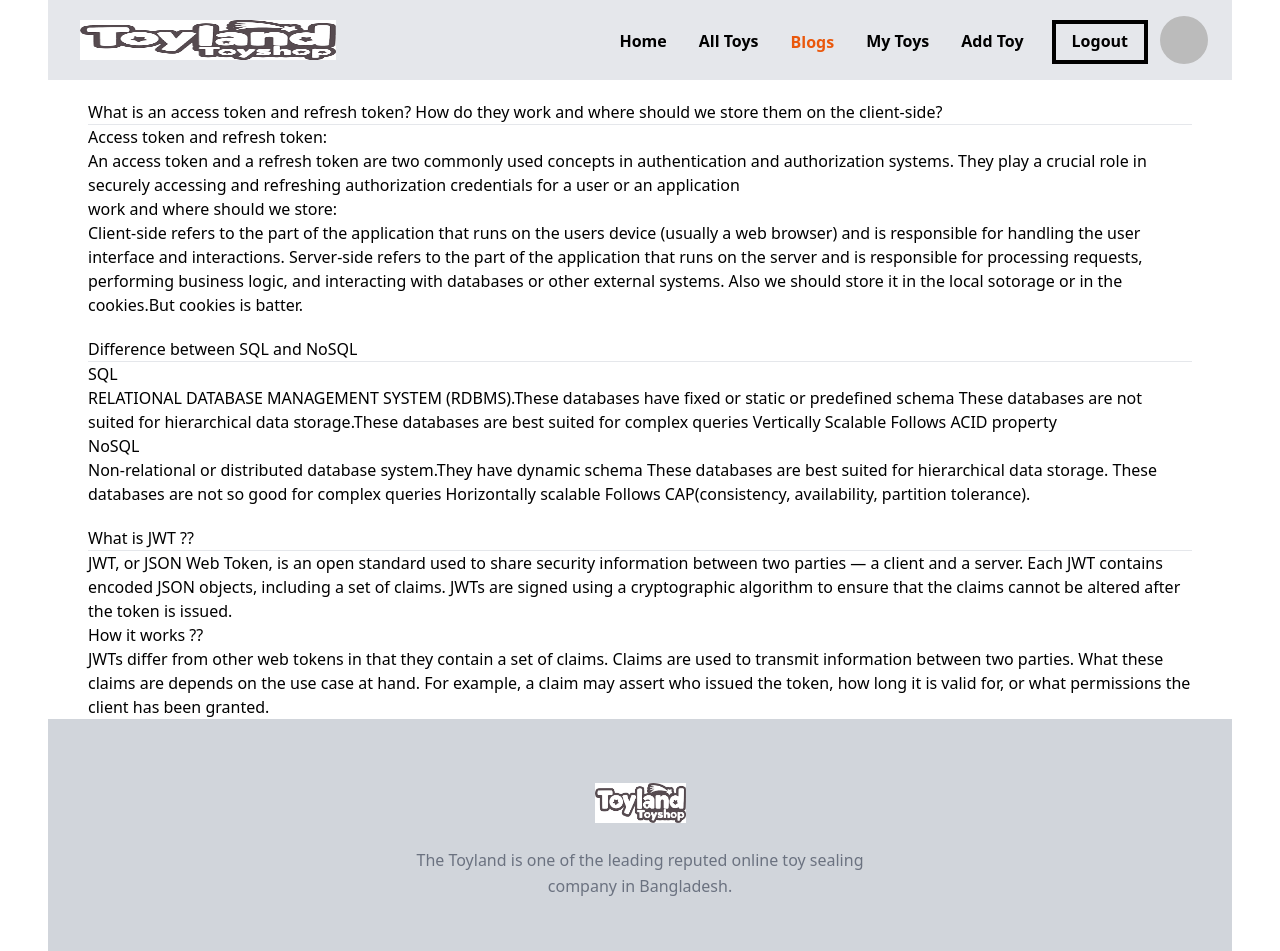
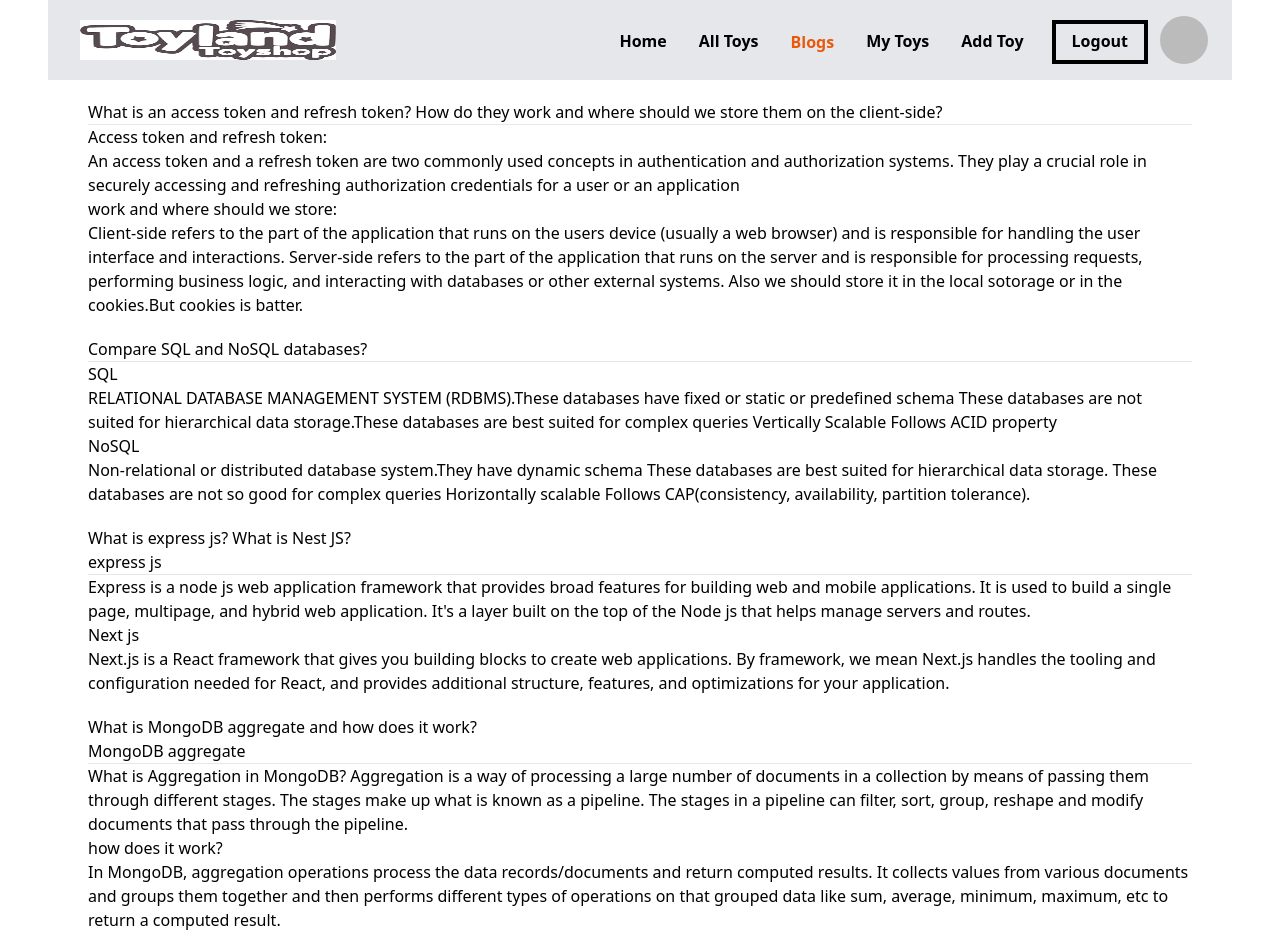
Before and after one commit to Ananthadeb1/toy-marketplace-client-side, a React (Vite) app: page /blogs in a window 1280 px wide. Shown: the top 951 px of the page. Built offline with nearby package versions, Linux system fonts and the light colour scheme; no server answers; sample sign-in values are in the browser's storage.

Commit message:
blog section done

```diff
--- a/src/Components/Blogs/Blogs.jsx
+++ b/src/Components/Blogs/Blogs.jsx
@@ -20,7 +20,7 @@ const Blogs = () => {
                 </div>
             </section>
             <section className='mx-5 px-5 mt-5'>
-                <div><h1>Difference between SQL and NoSQL</h1></div>
+                <div><h1>Compare SQL and NoSQL databases?</h1></div>
                 <hr className='w-75 mx-auto' />
                 <div className='row'>
                     <div className='col-lg-6 col-sm-12'>
@@ -34,11 +34,20 @@ const Blogs = () => {
                 </div>
             </section>
             <section className='mx-5 px-5 mt-5'>
-                <div><h1>What is JWT ??</h1></div>
+                <div><h1>What is express js? What is Nest JS?</h1></div>
+                <h4>express js</h4>
                 <hr className='w-75 mx-auto' />
-                <p>JWT, or JSON Web Token, is an open standard used to share security information between two parties — a client and a server. Each JWT contains encoded JSON objects, including a set of claims. JWTs are signed using a cryptographic algorithm to ensure that the claims cannot be altered after the token is issued.</p>
-                <h4>How it works ?? </h4>
-                <p>JWTs differ from other web tokens in that they contain a set of claims. Claims are used to transmit information between two parties. What these claims are depends on the use case at hand. For example, a claim may assert who issued the token, how long it is valid for, or what permissions the client has been granted.</p>
+                <p>Express is a node js web application framework that provides broad features for building web and mobile applications. It is used to build a single page, multipage, and hybrid web application. It's a layer built on the top of the Node js that helps manage servers and routes.</p>
+                <h4>Next js </h4>
+                <p>Next.js is a React framework that gives you building blocks to create web applications. By framework, we mean Next.js handles the tooling and configuration needed for React, and provides additional structure, features, and optimizations for your application.</p>
+            </section>
+            <section className='mx-5 px-5 mt-5'>
+                <div><h1>What is MongoDB aggregate and how does it work?</h1></div>
+                <h4>MongoDB aggregate</h4>
+                <hr className='w-75 mx-auto' />
+                <p>What is Aggregation in MongoDB? Aggregation is a way of processing a large number of documents in a collection by means of passing them through different stages. The stages make up what is known as a pipeline. The stages in a pipeline can filter, sort, group, reshape and modify documents that pass through the pipeline.</p>
+                <h4>how does it work? </h4>
+                <p>In MongoDB, aggregation operations process the data records/documents and return computed results. It collects values from various documents and groups them together and then performs different types of operations on that grouped data like sum, average, minimum, maximum, etc to return a computed result.</p>
             </section>
         </div>
     );
```
Also changed, not shown: src/Components/Shared/Footer/Footer.jsx (+1 -1 lines).
